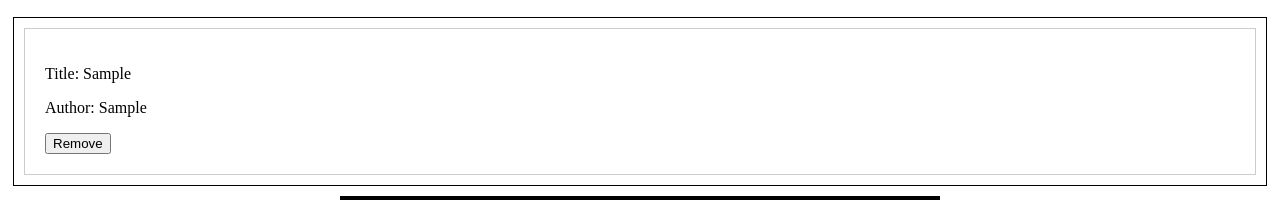
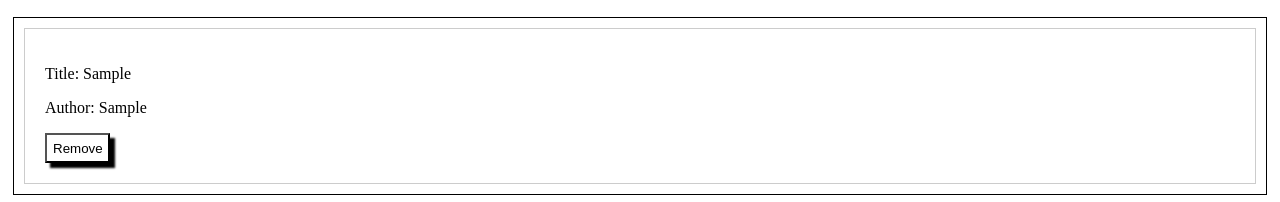
Before and after one commit to Abdona/Awesome_Books, a website: page index.html in a window 1280 px wide. Both pictures are taken after typing "Sample", "Sample" into the empty fields and a click on the button "Add". Shown: the part 70-272 px from the top of the page. Drawn offline with Linux system fonts and the light colour scheme.

Commit message:
Add Rbutton setattribute class/style remove button

```diff
--- a/script.js
+++ b/script.js
@@ -18,6 +18,7 @@ class BookList {
     RButton.addEventListener('click', () => { this.RemoveBook(Book.id); });
     RButton.innerHTML = 'Remove';
     RButton.setAttribute('id', Book.id);
+    RButton.setAttribute('class', 'rmv-btn');
     const BookContainer = document.createElement('div');
     BookContainer.setAttribute('id', Book.id);
     TitleP.innerHTML = `Title:   ${Book.title}`;
--- a/style.css
+++ b/style.css
@@ -25,6 +25,13 @@ h1 {
 .BooksContainer {
     border: 1px solid black;
 
+}
+
+.rmv-btn {
+    width: 65px;
+    height: 30px;
+    background-color: #fff;
+    box-shadow: 5px 5px 2px black;
 }
 
 
```
